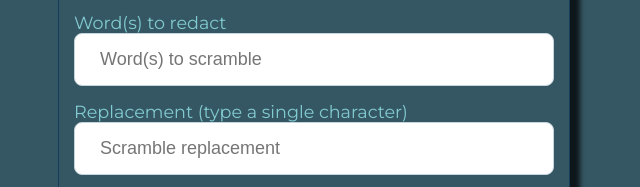
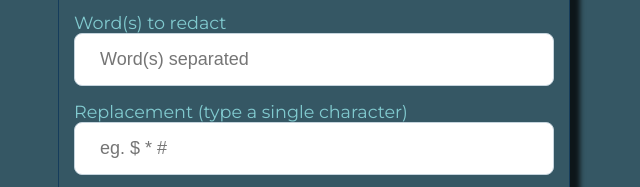
Before and after one commit to Bukola-Testimony/Redactr-App, a plain HTML site: page index.html in a window 1280 px wide. Shown: the part 250-437 px from the top of the page, without its empty margins (326-966 px from the left). Drawn offline with Linux system fonts and the light colour scheme.

Commit message:
modified the index.html file

```diff
--- a/index.html
+++ b/index.html
@@ -26,7 +26,7 @@
                 <input
                     type="text" name="words-to-scamble"
                     id="words-to-scamble" class="words-to-scamble"
-                    placeholder="Word(s) to scramble" required
+                    placeholder="Word(s) separated" required
                 />
             </div>
             <div class="form_group">
@@ -35,7 +35,7 @@
                 <input
                     type="text" name="scramble-replacement"
                     id="scramble-replacement" class="scramble-replacement"
-                    placeholder="Scramble replacement" required
+                    placeholder="eg. $ * #" required
                 />
             </div>
             <div class="form_group">
```
